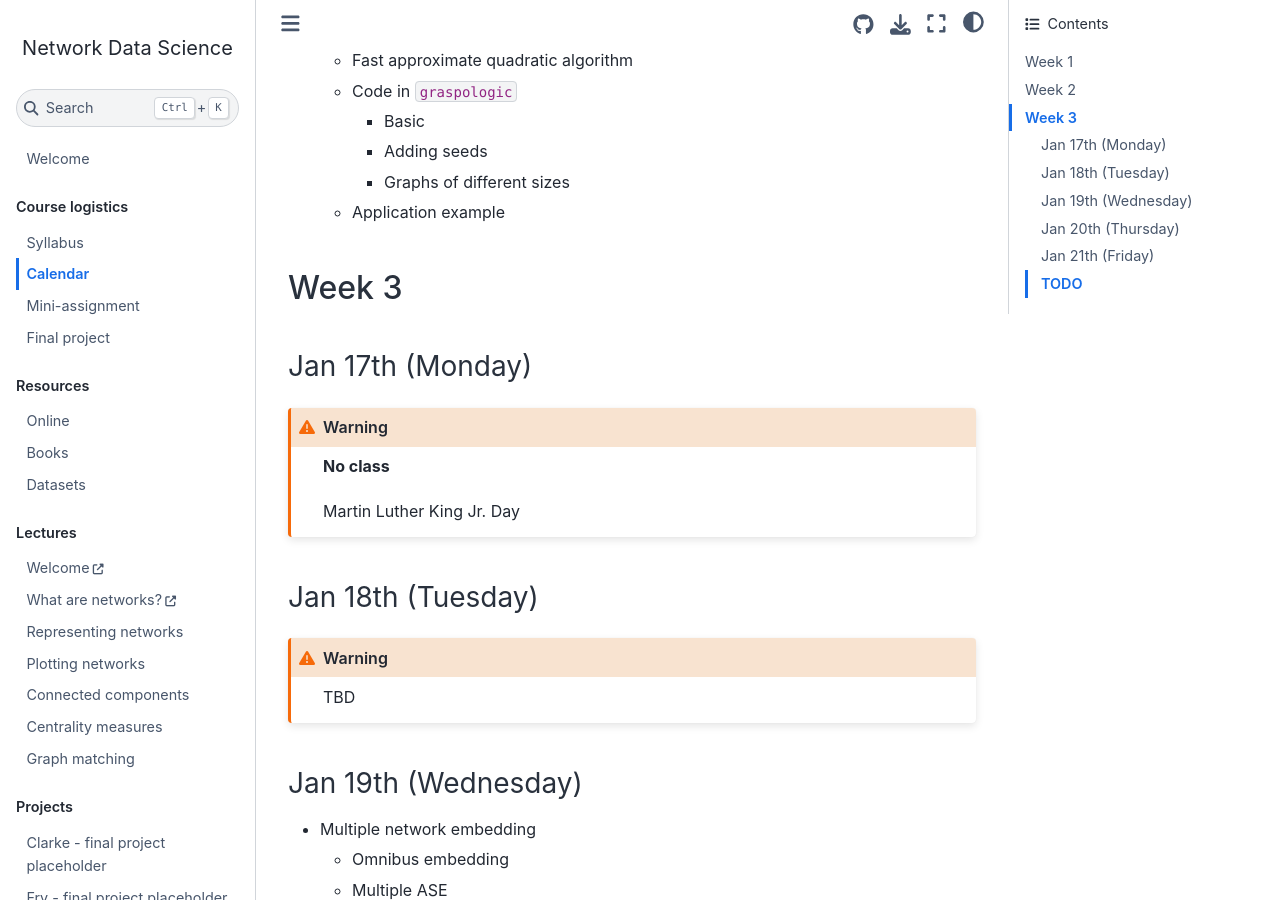
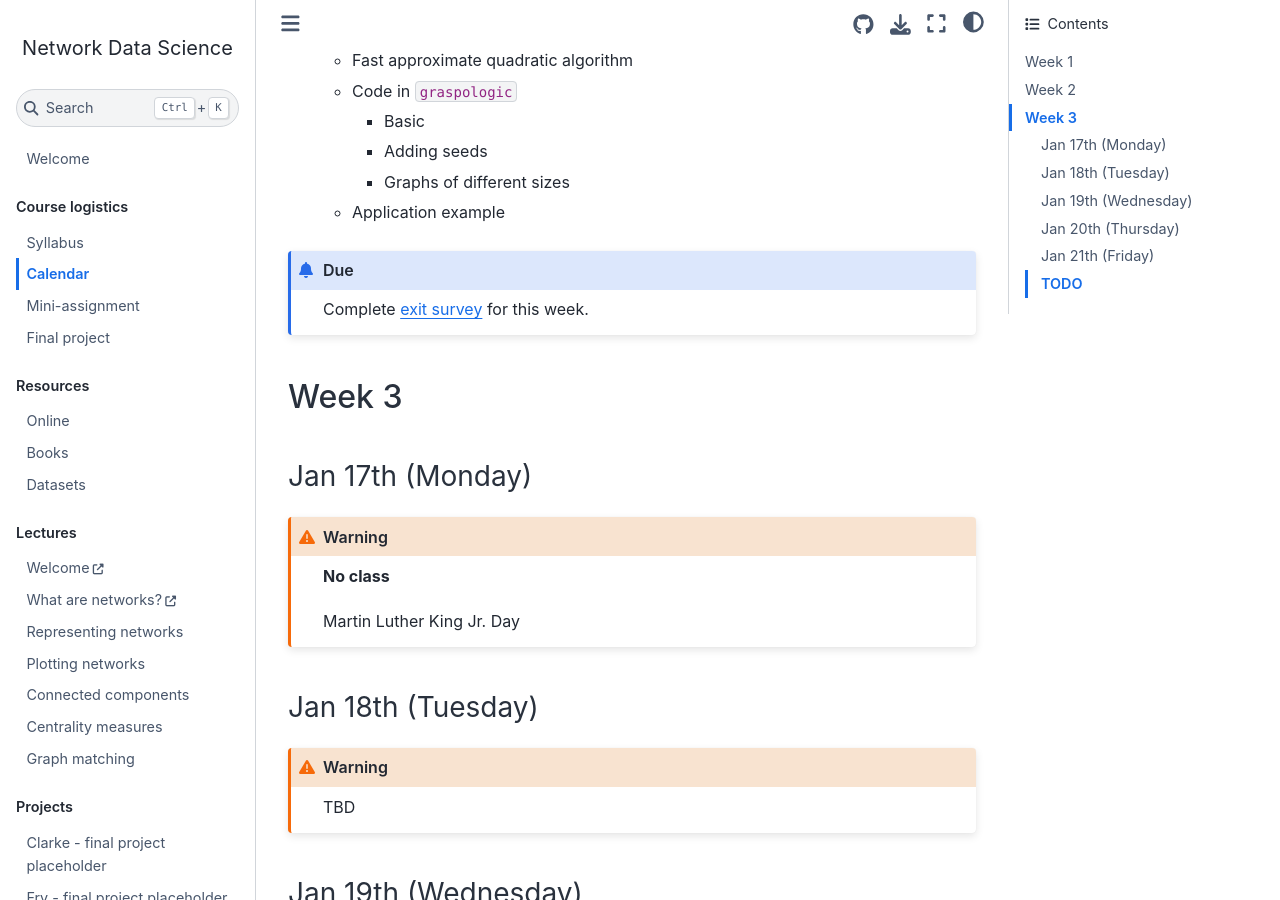
Before and after one commit to bdpedigo/networks-course, a Jupyter Book: the page built from docs/calendar.md, in a window 1280 px wide and 900 px high, scrolled down 2860 px. Built offline with Jupyter Book 1.0.4 settings and Sphinx 7.4.7 and the Sphinx Book theme 1.1.4, drawn with Linux system fonts in a browser that asks for light colours; pages that are not in the unit, such as notebooks, are missing from menus.

Commit message:
add exit survey

````diff
--- a/docs/calendar.md
+++ b/docs/calendar.md
@@ -95,6 +95,11 @@ Be able to load in and somehow plot your dataset(s) in Python.
      - Graphs of different sizes
    - Application example
 
+```{admonition} Due
+
+Complete [exit survey](https://forms.gle/hSB9Z6r773VkXXQx6) for this week.
+```
+
 ## Week 3
 ### Jan 17th (Monday)
 ```{warning}
````
